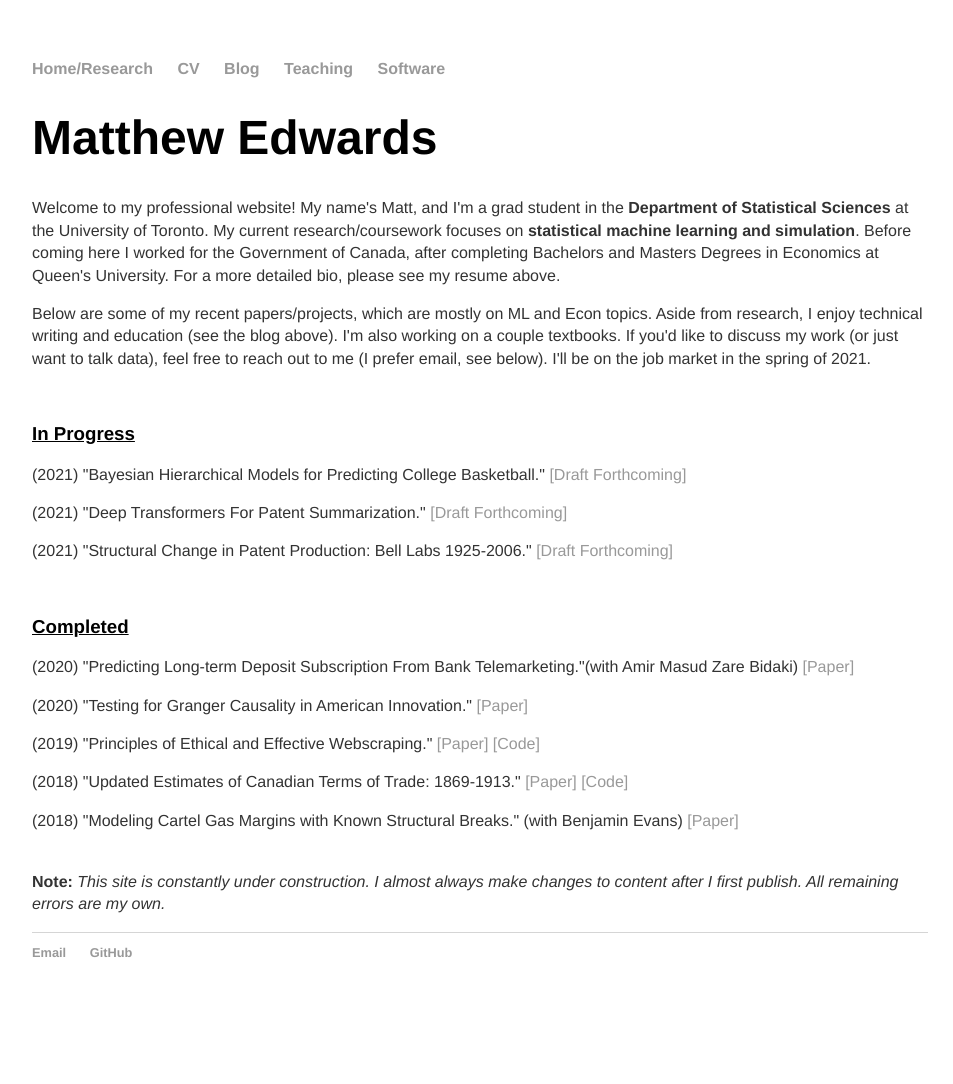
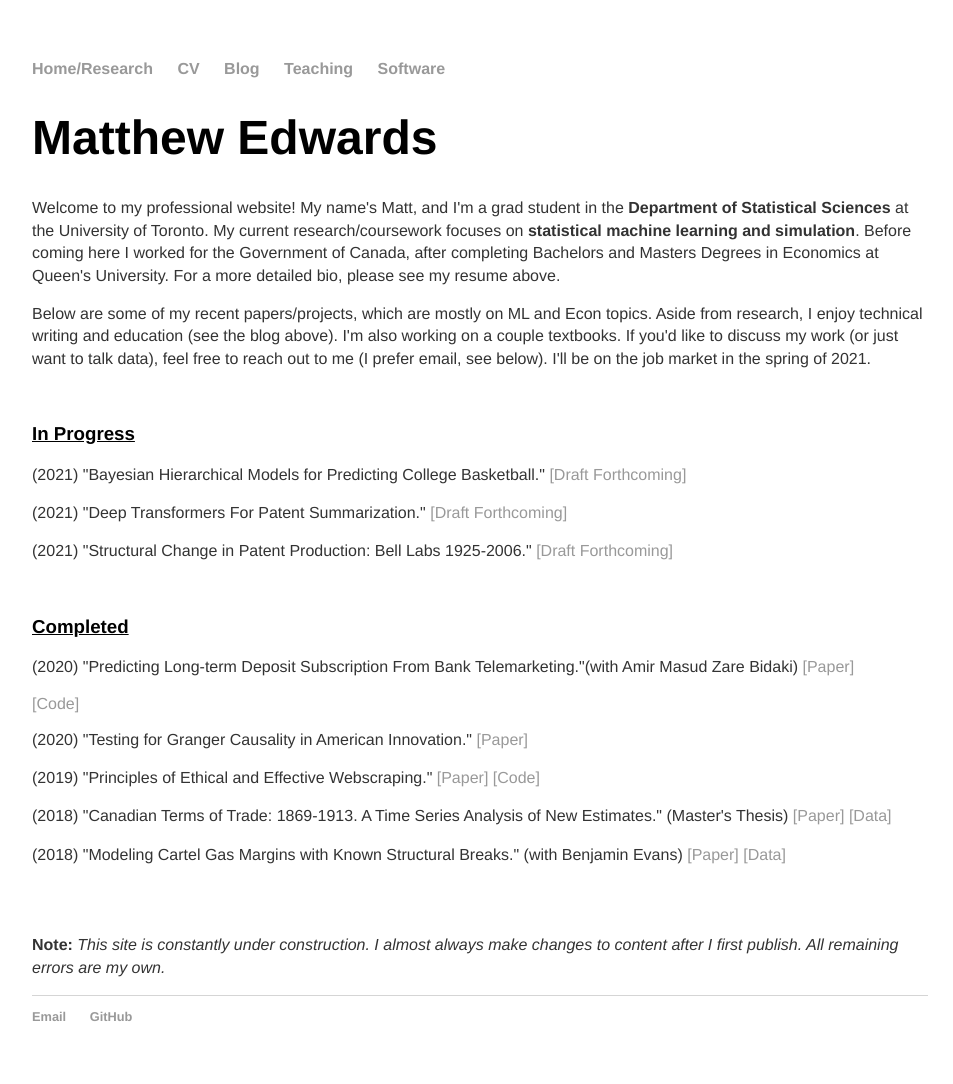
Before and after one commit to 12mre1/12mre1.github.io, a Jekyll site: the page built from index.html, in a window 1280 px wide. Shown: the whole page, without its empty margins (160-1113 px from the left). Built offline with Jekyll 4.4.1, drawn with Linux system fonts in a browser that asks for light colours; before the commit the page ends 1020 px from its top, so only the background shows below that.

Commit message:
update research

```diff
--- a/index.html
+++ b/index.html
@@ -39,12 +40,13 @@ title: Matthew Edwards
 	<a href ="" target="_blank">[Paper]</a>
 	<a href ="" target="_blank">[Code]</a></p>
 
-	<p>(2018) "Updated Estimates of Canadian Terms of Trade: 1869-1913."
-	<a href ="" target="_blank">[Paper]</a>
-	<a href ="#" target="_blank">[Code]</a></p>
+	<p>(2018) "Canadian Terms of Trade: 1869-1913. A Time Series Analysis of New Estimates." (Master's Thesis)
+	<a href ="./research/MA_essay.pdf" target="_blank">[Paper]</a>
+	<a href ="./research/datasets/margin_data2.zip" target="_blank">[Data]</a></p>
 
 	<p>(2018) "Modeling Cartel Gas Margins with Known Structural Breaks." (with Benjamin Evans)
 	<a href ="./research/qc_cartel_gas_2018.pdf" target="_blank">[Paper]</a>
+	<a href ="./research/datasets/margin_data2.zip" target="_blank">[Data]</a></p>
 
 	<br>
 
```
Also changed, not shown: other parts of index.html (+1 -0 lines), 4 other files.
